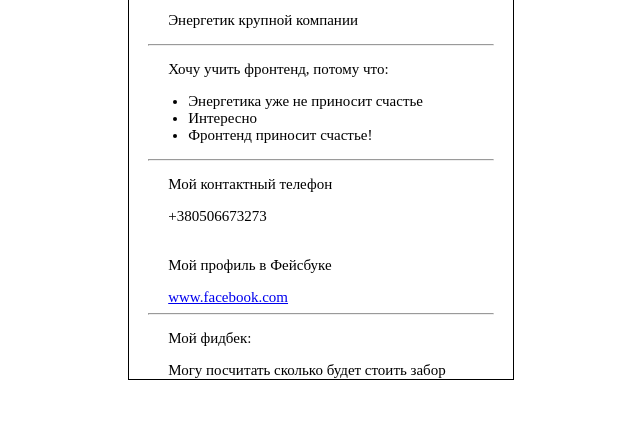
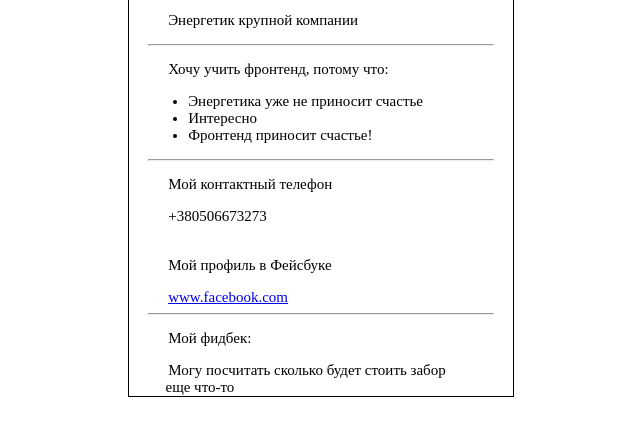
Before and after one commit to 7kokos/test, a plain HTML site: page index.html in a window 1280 px wide. Shown: the part 174-610 px from the top of the page, without its empty margins (319-959 px from the left). Drawn offline with Linux system fonts and the light colour scheme.

Commit message:
еще что-то
Добавил

```diff
--- a/index.html
+++ b/index.html
@@ -28,6 +28,9 @@
 		<hr>
 		<p>Мой фидбек:</p>
 		<span>Могу посчитать сколько будет стоить забор</span>
+
+
+		<div> еще что-то</div>
 		</div>
 </body>
 </html>
```
